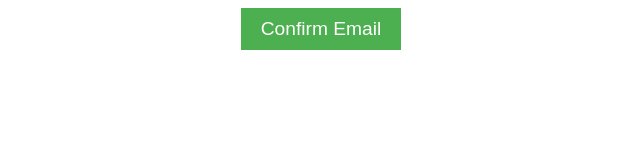
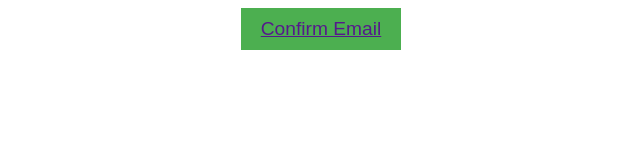
Before and after one commit to keenship1291/ConfirmationPage, a plain HTML site: page index.html in a window 1280 px wide. Shown: the whole page, without its empty margins (319-959 px from the left). Drawn offline with Linux system fonts and the light colour scheme.

Commit message:
Update index.html

```diff
--- a/index.html
+++ b/index.html
@@ -6,7 +6,7 @@
   <link rel="stylesheet" href="style.css">
 </head>
 <body>
-  <button id="confirm-btn">Confirm Email</button>
+  <button id="confirm-btn"><a href="">Confirm Email</a></button>
   <p id="confirmation-msg"></p>
 
   <script src="script.js"></script>
```
